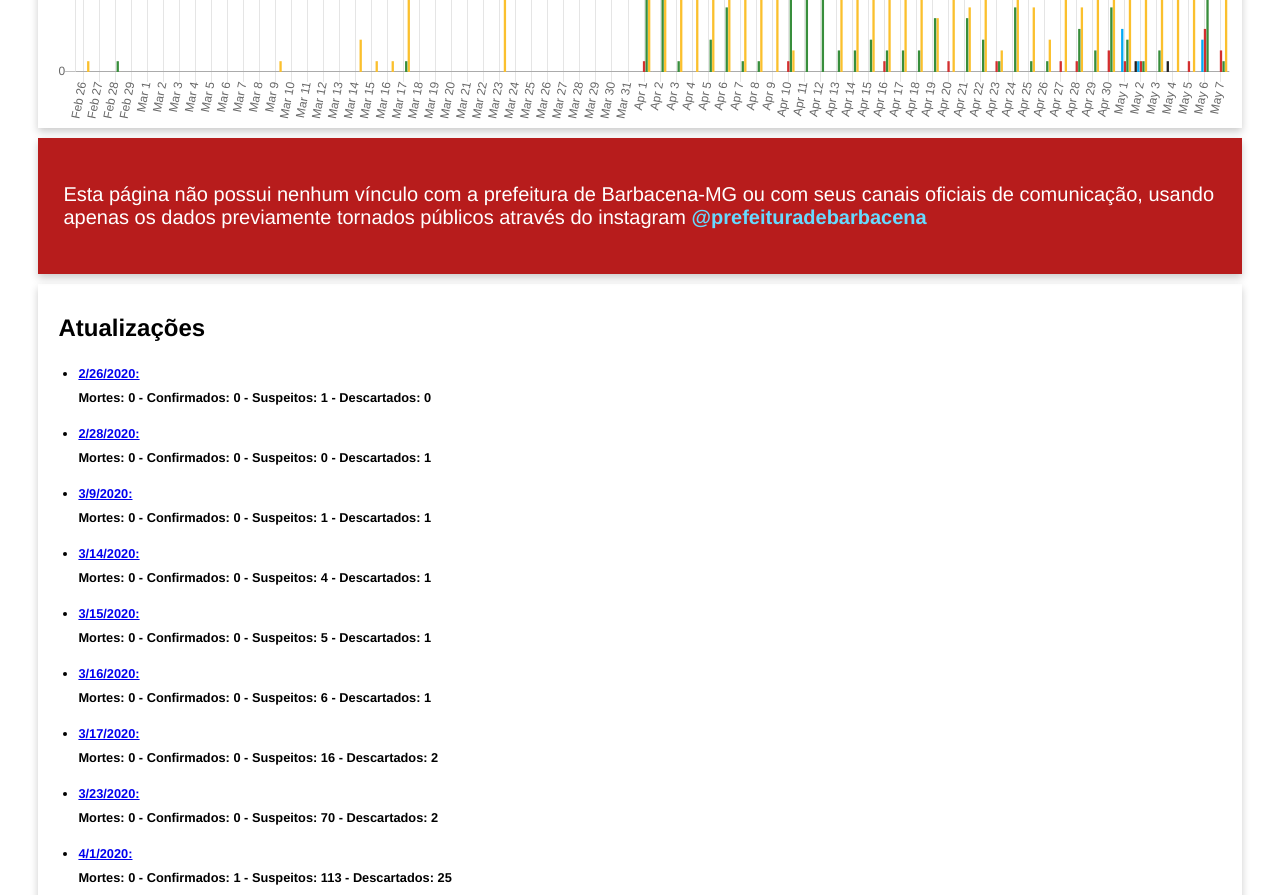
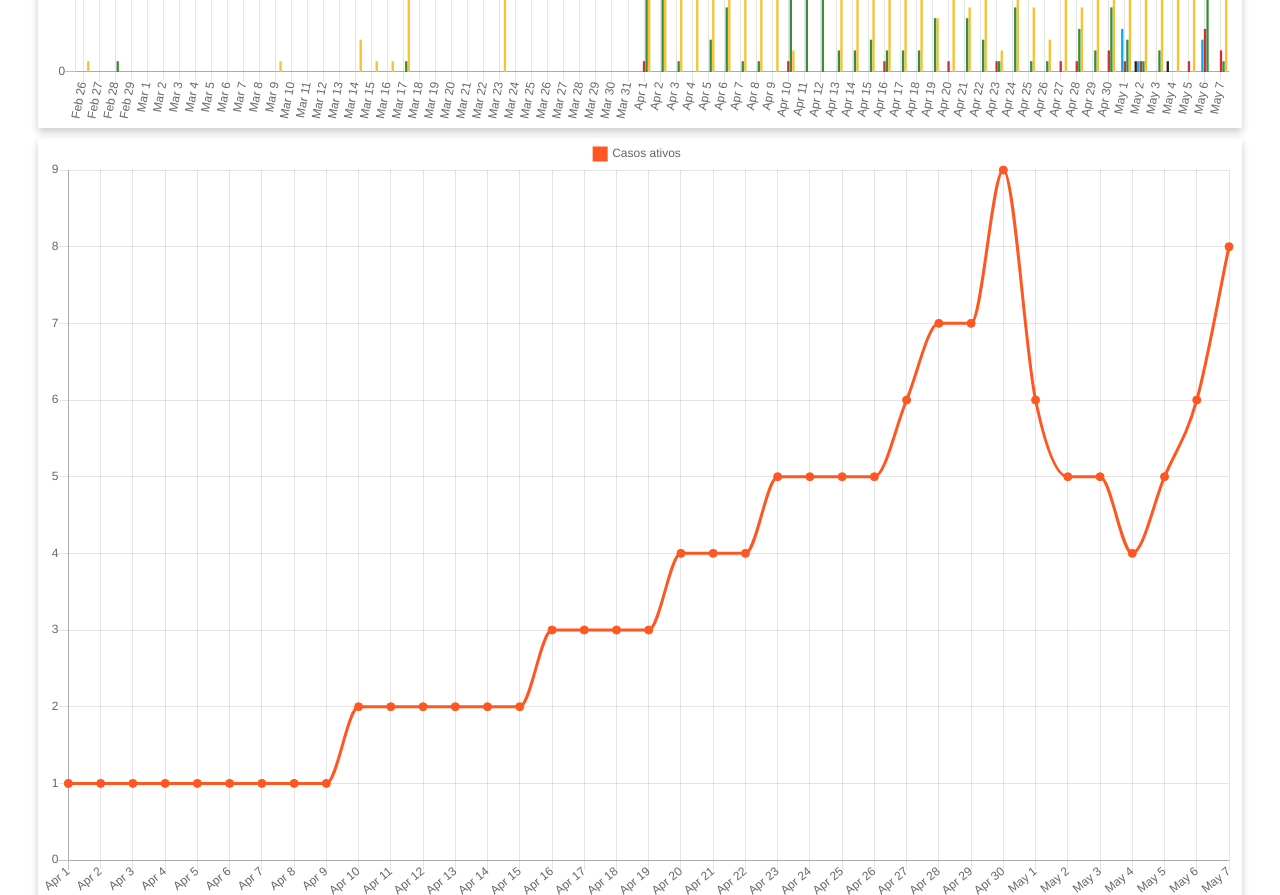
Before and after one commit to eddloschi/covid19-barbacena, a website built with webpack: page src/index.html in a window 1280 px wide. Shown: the part 1500-2395 px from the top of the page. Built offline with nearby package versions, Linux system fonts and the light colour scheme; files whose address does not match are found by name.

Commit message:
Added active cases chart

```diff
--- a/src/index.html
+++ b/src/index.html
@@ -24,6 +24,10 @@
 
       <div class="box chart-container">
         <canvas id="by-day"></canvas>
+      </div>
+
+      <div class="box chart-container">
+        <canvas id="active-cases"></canvas>
       </div>
 
       <div class="box disclaimer">
--- a/src/js/charts.js
+++ b/src/js/charts.js
@@ -24,6 +24,7 @@ const prev = {
   suspects: 0,
   recovered: 0
 }
+const activeCases = []
 
 const mapData = ({ entryData, date }) => {
   if (!entryData) {
@@ -52,6 +53,14 @@ data.forEach((entry) => {
       byDayData[section].push(point)
     }
     prev[section] = entry[section]
+  }
+
+  const point = mapData({
+    entryData: entry.confirmed - entry.deaths - entry.recovered,
+    date: entry.date
+  })
+  if (point != null) {
+    activeCases.push(point)
   }
 })
 
@@ -208,3 +217,23 @@ new Chart('by-day', {
   },
   options: byDayOptions()
 })
+
+const activeCasesColor = '#ff5722'
+
+new Chart('active-cases', {
+  type: 'line',
+  data: {
+    datasets: [
+      {
+        data: activeCases,
+        cubicInterpolationMode: 'monotone',
+        fill: false,
+        label: 'Casos ativos',
+        borderColor: activeCasesColor,
+        pointBackgroundColor: activeCasesColor,
+        pointRadius: 4
+      }
+    ]
+  },
+  options: commonOptions()
+})
```
